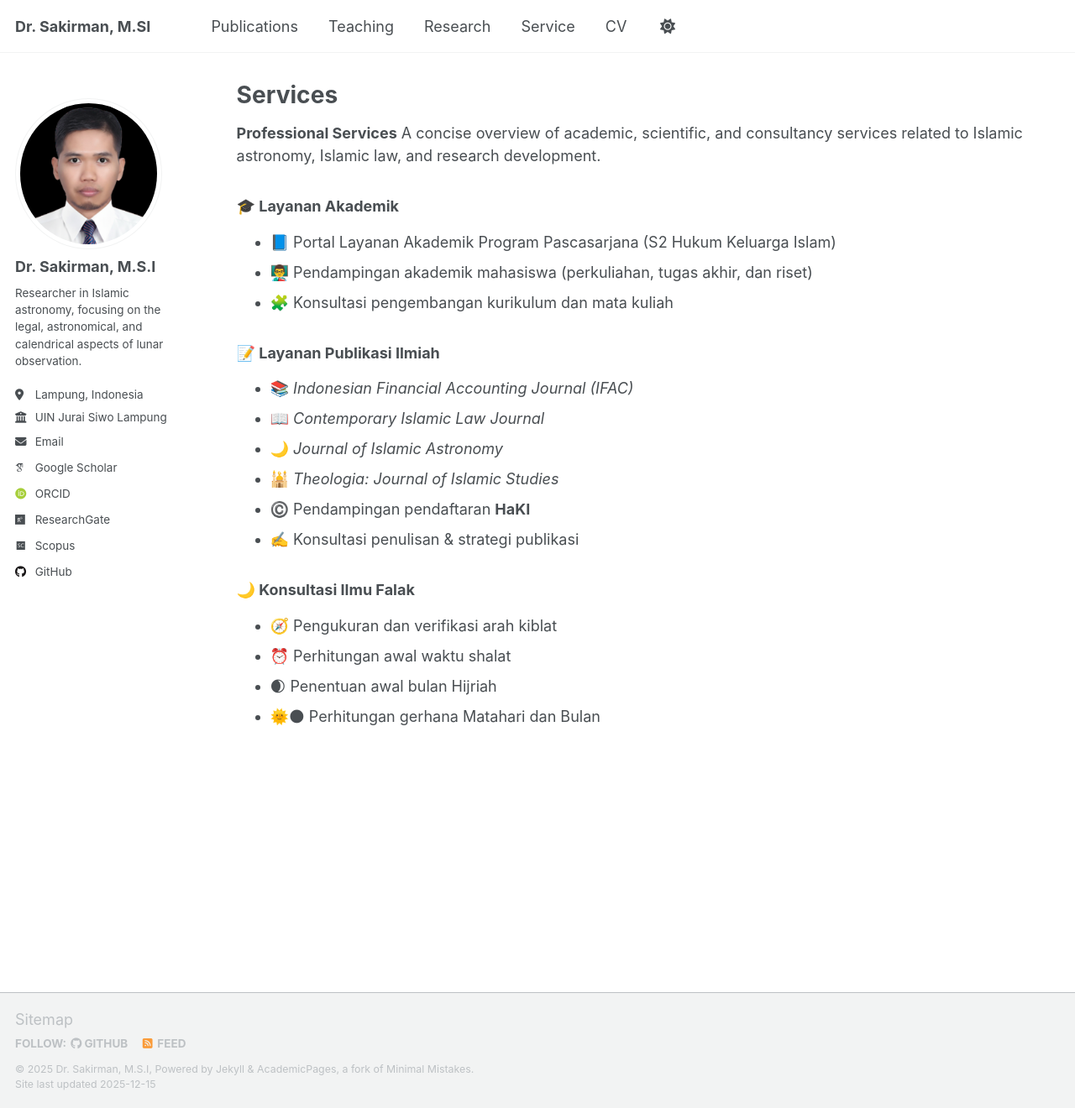
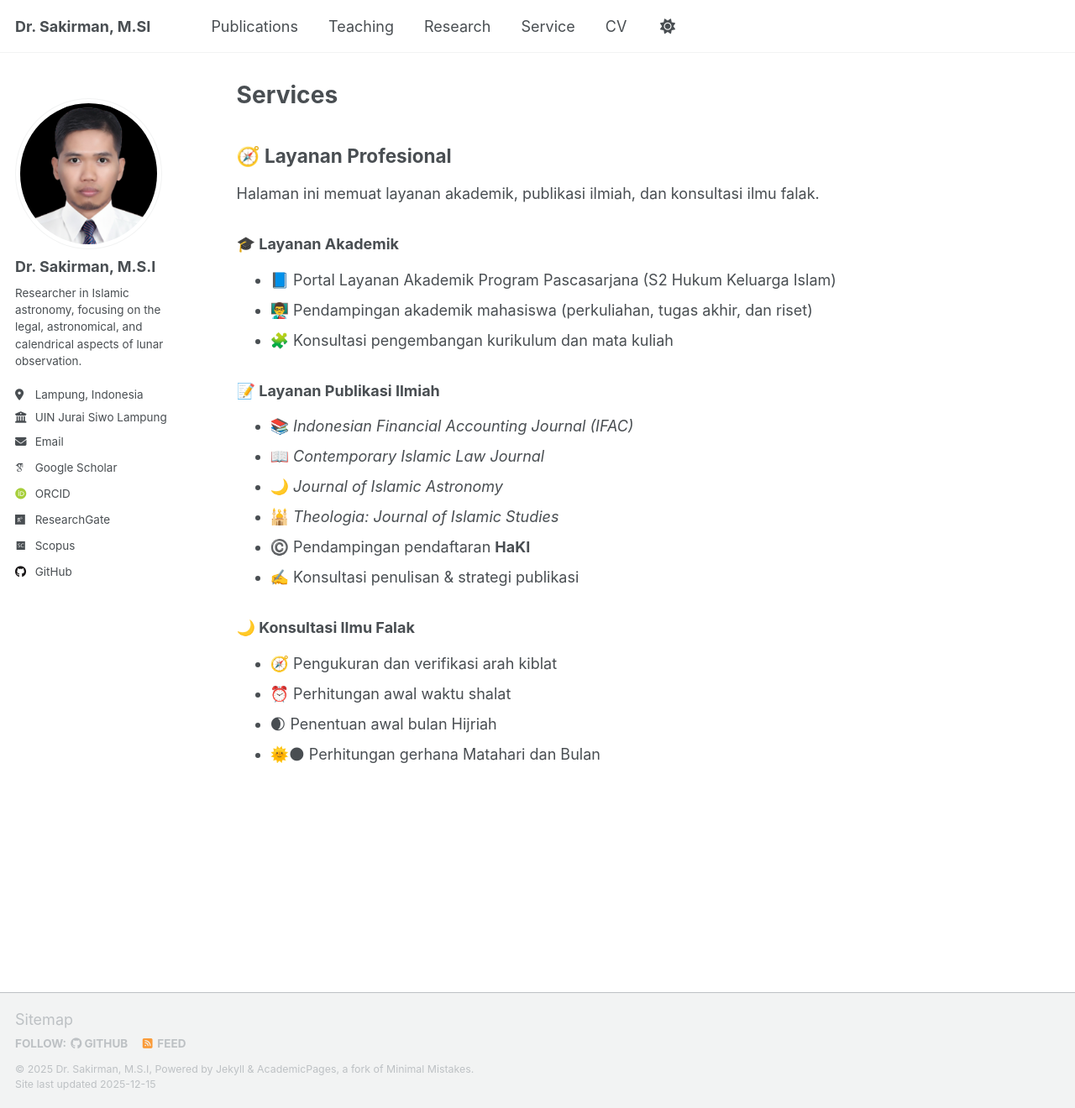
Before and after one commit to sakir-man/sakir-man.github.io, a Jekyll site: the page built from _pages/service.md, in a window 1280 px wide and 1320 px high. Shown: the whole window at 84% size. Built offline with Jekyll 4.4.1, drawn with Linux system fonts in a browser that asks for light colours; some web fonts are replaced; a script that is not in the unit is left out.

Commit message:
Update service.md

```diff
--- a/_pages/service.md
+++ b/_pages/service.md
@@ -6,8 +6,9 @@ author_profile: true
 redirect_from:
   - /resume
 ---
-**Professional Services**
-A concise overview of academic, scientific, and consultancy services related to Islamic astronomy, Islamic law, and research development.
+## 🧭 Layanan Profesional
+Halaman ini memuat layanan akademik, publikasi ilmiah, dan konsultasi ilmu falak.
+
 ### 🎓 Layanan Akademik
 - 📘 Portal Layanan Akademik Program Pascasarjana (S2 Hukum Keluarga Islam)
 - 👨‍🏫 Pendampingan akademik mahasiswa (perkuliahan, tugas akhir, dan riset)
```
